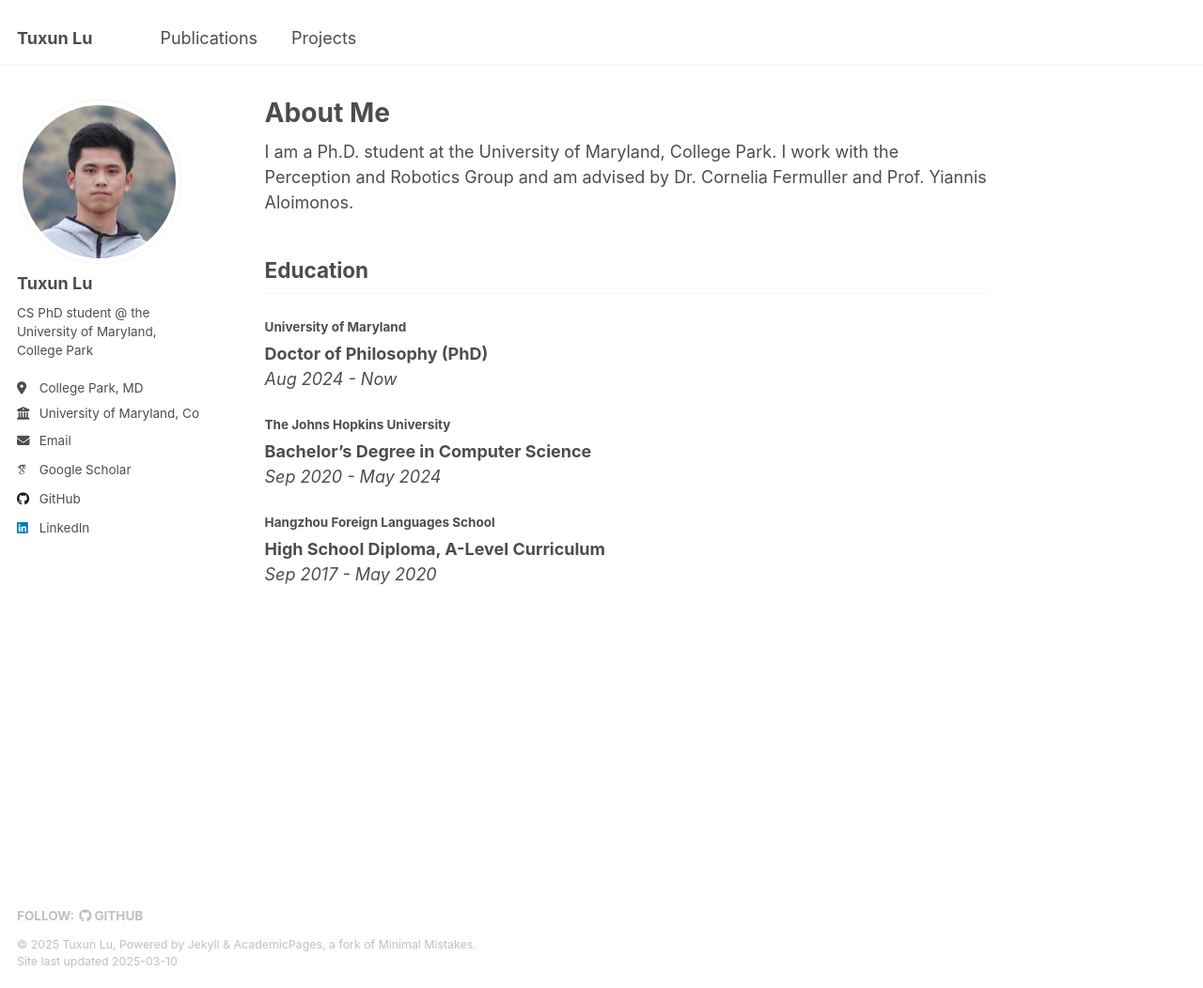
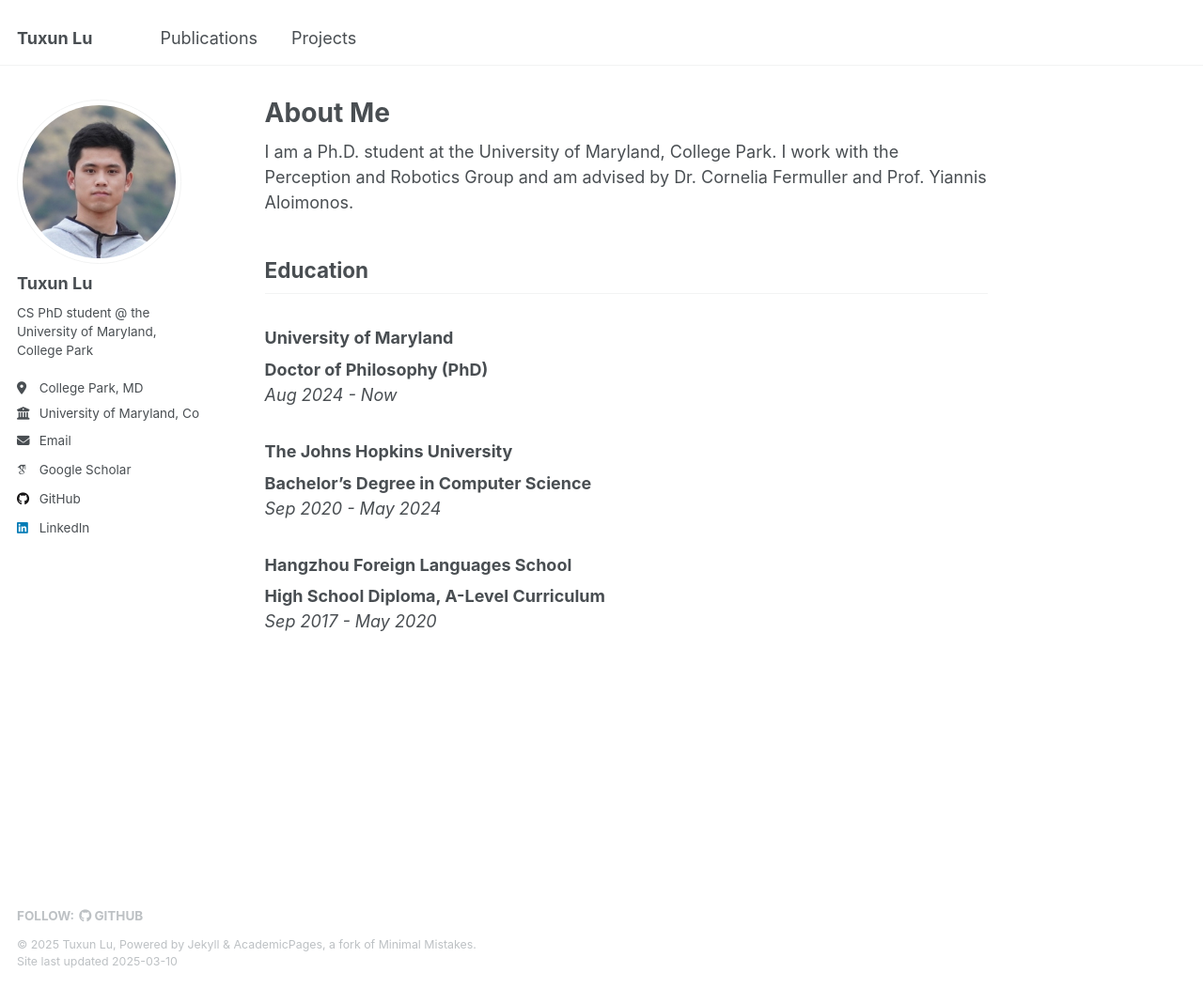
Before and after one commit to nicklutuxun/tuxunlu.github.io, a Jekyll site: the page built from _pages/about.md, in a window 1280 px wide and 1052 px high. Shown: the whole window at 94% size. Built offline with Jekyll 4.4.1, drawn with Linux system fonts in a browser that asks for light colours; some web fonts are replaced.

```diff
--- a/_pages/about.md
+++ b/_pages/about.md
@@ -11,14 +11,14 @@ redirect_from:
 I am a Ph.D. student at the University of Maryland, College Park. I work with the Perception and Robotics Group and am advised by Dr. Cornelia Fermuller and Prof. Yiannis Aloimonos.
 
 ## Education
-#### University of Maryland
+### University of Maryland
 **Doctor of Philosophy (PhD)**
 *Aug 2024 - Now*
 
-#### The Johns Hopkins University
+### The Johns Hopkins University
 **Bachelor's Degree in Computer Science**
 *Sep 2020 - May 2024*
 
-#### Hangzhou Foreign Languages School
+### Hangzhou Foreign Languages School
 **High School Diploma, A-Level Curriculum**
 *Sep 2017 - May 2020*
```
